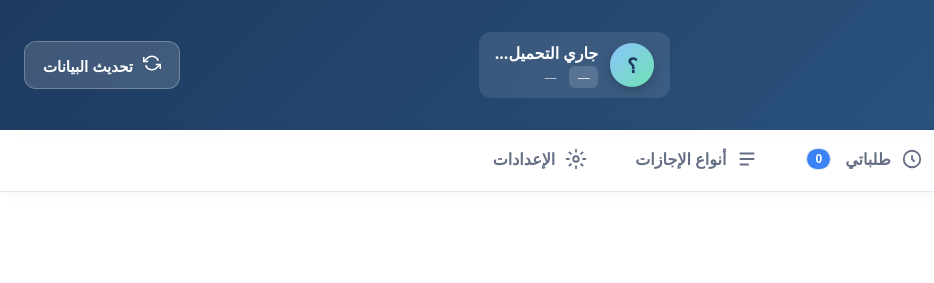
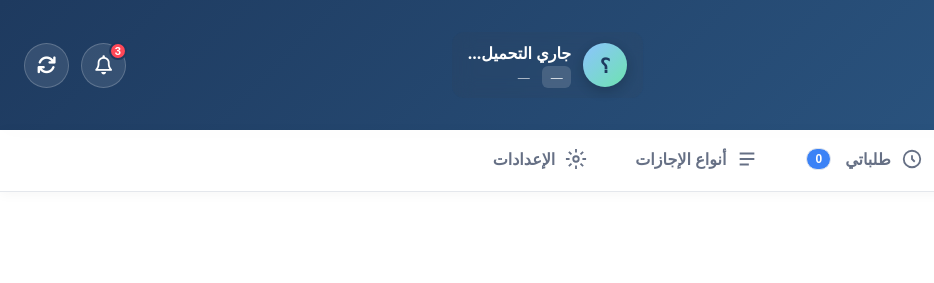
Before and after one commit to HU-Graduation-Team/Frontend, a plain HTML site: page leave-portal/employee/index.html in a window 1280 px wide. Shown: the top 283 px of the page, 0-934 px from the left. Drawn offline with Linux system fonts and the light colour scheme; no server answers.

Commit message:
update the employee and add notification icon

```diff
--- a/leave-portal/employee/employee.css
+++ b/leave-portal/employee/employee.css
@@ -100,13 +100,62 @@ td {
   height: 100%;
   object-fit: cover;
 }
+.header-actions {
+  display: flex;
+  align-items: center;
+  gap: 12px; /* Space between the two icons */
+}
 
+/* Make the buttons circular and transparent */
+.icon-btn {
+  width: 45px;
+  height: 45px;
+  border-radius: 50%;
+  background: rgba(255, 255, 255, 0.1); /* Subtle glass effect */
+  border: 1px solid rgba(255, 255, 255, 0.2);
+  color: white;
+  font-size: 1.2rem;
+  cursor: pointer;
+  display: flex;
+  align-items: center;
+  justify-content: center;
+  transition: all 0.2s ease;
+}
+
+/* Hover effect: Turn white with blue icon */
+.icon-btn:hover {
+  background: white;
+  color: #1e3a5f; /* Matches your header background color */
+  transform: translateY(-2px);
+}
+
+/* The Red Notification Dot */
+/* notification badge with number */
+.badge-count {
+    position: absolute;
+    top: -2px;   /* Move it up slightly */
+    right: -2px; /* Move it right slightly */
+    min-width: 18px; /* Minimum width so it stays circular */
+    height: 18px;
+    background-color: #ff4757; /* Red background */
+    color: white;
+    font-size: 0.7rem; /* Small text size */
+    font-weight: bold;
+    border-radius: 50%; /* Circle shape */
+    border: 2px solid #1e3a5f; /* Border matches header color */
+
+    /* Center the number perfectly */
+    display: flex;
+    align-items: center;
+    justify-content: center;
+    padding: 0 4px; /* Padding for double digits (e.g. 12) */
+}
 /* ===== User Info in Header ===== */
 .user-info {
   display: flex;
   align-items: center;
   gap: 12px;
-  background: rgba(255, 255, 255, 0.1);
+  background: rgba(65, 68, 80, 0.1);
   padding: 10px 16px;
   border-radius: 12px;
   backdrop-filter: blur(10px);
--- a/leave-portal/employee/index.html
+++ b/leave-portal/employee/index.html
@@ -34,23 +34,16 @@
             </div>
           </div>
           <div class="header-actions">
-            <button class="btn" id="refreshBtn">
-              <svg
-                width="18"
-                height="18"
-                fill="none"
-                stroke="currentColor"
-                stroke-width="2"
-                viewBox="0 0 24 24"
-                style="margin-left: 6px"
-              >
-                <path d="M1 4v6h6M23 20v-6h-6" />
-                <path
-                  d="M20.49 9A9 9 0 005.64 5.64L1 10m22 4l-4.64 4.36A9 9 0 013.51 15"
-                />
-              </svg>
-              تحديث البيانات
+
+            <button class="icon-btn" title="الاشعارات" style="position: relative;">
+                <i class="fa-regular fa-bell"></i>
+                <span class="badge-count">3</span>
             </button>
+
+            <button class="icon-btn" id="refreshBtn" title="تحديث البيانات">
+                <i class="fa-solid fa-arrows-rotate"></i>
+            </button>
+
           </div>
         </div>
       </header>
```
